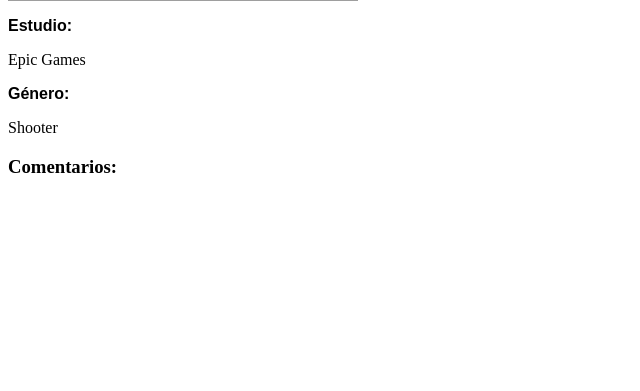
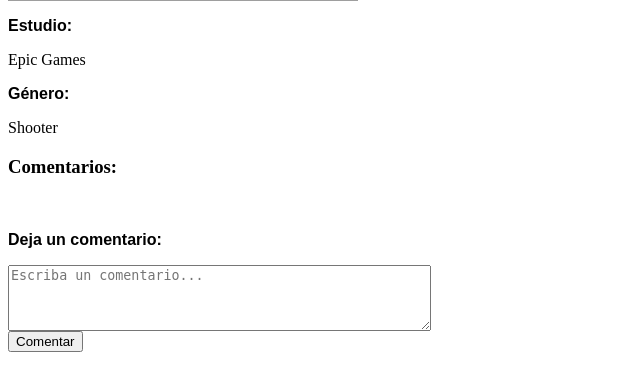
Before and after one commit to aseoaneo23/DWES, a PHP site: page /detail.php?id=1 in a window 1280 px wide. Shown: the part 316-707 px from the top of the page, without its empty margins (0-640 px from the left). Run offline with PHP 8.4, Linux system fonts and the light colour scheme; data comes from the database, SQL or seed files in the repository; grey boxes are pictures that could not be loaded.

Commit message:
Ejercicio 4: Interfaz nuevos comments.

```diff
--- a/sprint2phpsql/www/mysite/detail.php
+++ b/sprint2phpsql/www/mysite/detail.php
@@ -41,6 +41,12 @@
 	}
 	mysqli_close($db);
      ?>
-    </ul>
+    </ul><br>
+    <p>Deja un comentario:</p>
+    <form action="/comment.php" method="post">
+	<textarea placeholder="Escriba un comentario..." rows="4" cols="50" name="new_comment"></textarea><br>
+	<input type="hidden" name="id_juego" value"<?php echo $id_juego;?>">
+	<input type="submit" value="Comentar">
+    </form>
    </body>
 </html>
```
